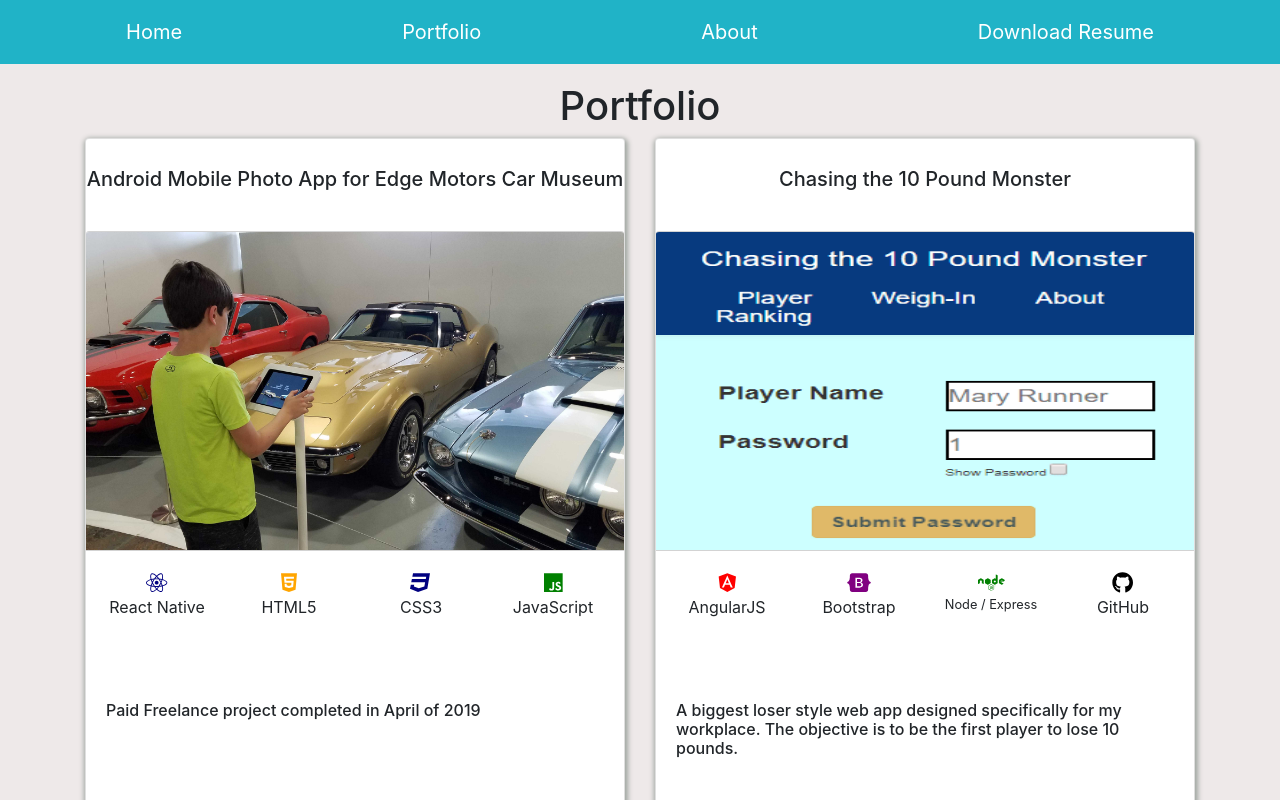
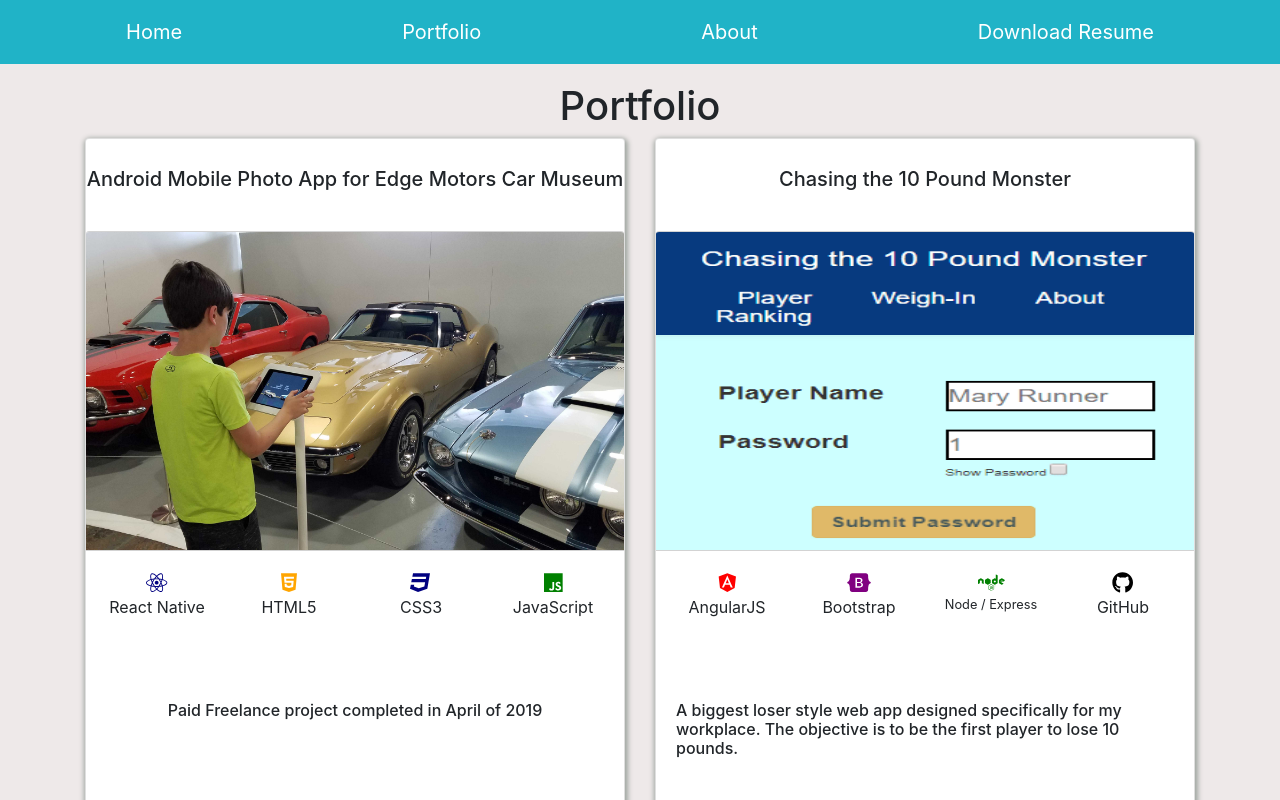
Before and after one commit to jcsmileyjr/v2-Portfolio, a React (Create React App) app in the folder portfolio/: page / in a window 1280 px wide. Both pictures are taken after a click on the button "Portfolio". Shown: the top 800 px of the page. Built offline with nearby package versions, Linux system fonts and the light colour scheme.

Commit message:
Center portfolio's  app objective if text is short.

```diff
--- a/portfolio/src/components/portfolio.js
+++ b/portfolio/src/components/portfolio.js
@@ -65,7 +65,7 @@ export default function Portfolio(props) {
                   <Card.Text className="allTextSmall">JavaScript</Card.Text>
                 </Col>
               </Row>
-              <Card.Subtitle className="rowWhiteSpace equalObjHeight">
+              <Card.Subtitle className="rowWhiteSpace equalObjHeight center">
                 Paid Freelance project completed in April of 2019
               </Card.Subtitle>
               <Row>
@@ -291,7 +291,7 @@ export default function Portfolio(props) {
                   <Card.Text className="smallText">MatrializeCSS</Card.Text>
                 </Col>
               </Row>
-              <Card.Subtitle className="rowWhiteSpace equalObjHeight">
+              <Card.Subtitle className="rowWhiteSpace equalObjHeight center">
                 Online field guide for gaming law enforcment agents.
               </Card.Subtitle>
               <Row>
@@ -454,7 +454,7 @@ export default function Portfolio(props) {
                   <Card.Text className="allTextSmall">CSS3</Card.Text>
                 </Col>
               </Row>
-              <Card.Subtitle className="rowWhiteSpace equalObjHeight">
+              <Card.Subtitle className="rowWhiteSpace equalObjHeight center">
                 A math practice app for a child.
               </Card.Subtitle>
               <Row>
@@ -535,7 +535,7 @@ export default function Portfolio(props) {
                   <Card.Text className="allTextSmall">CSS3</Card.Text>
                 </Col>
               </Row>
-              <Card.Subtitle className="rowWhiteSpace equalObjHeight">
+              <Card.Subtitle className="rowWhiteSpace equalObjHeight center">
                 A math practice app for a child.
               </Card.Subtitle>
               <Row>
```
